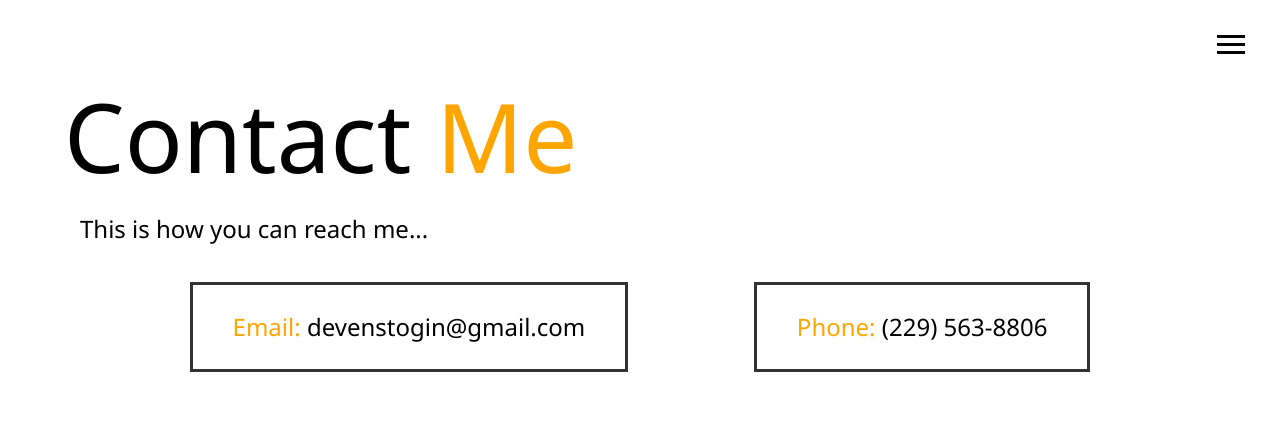
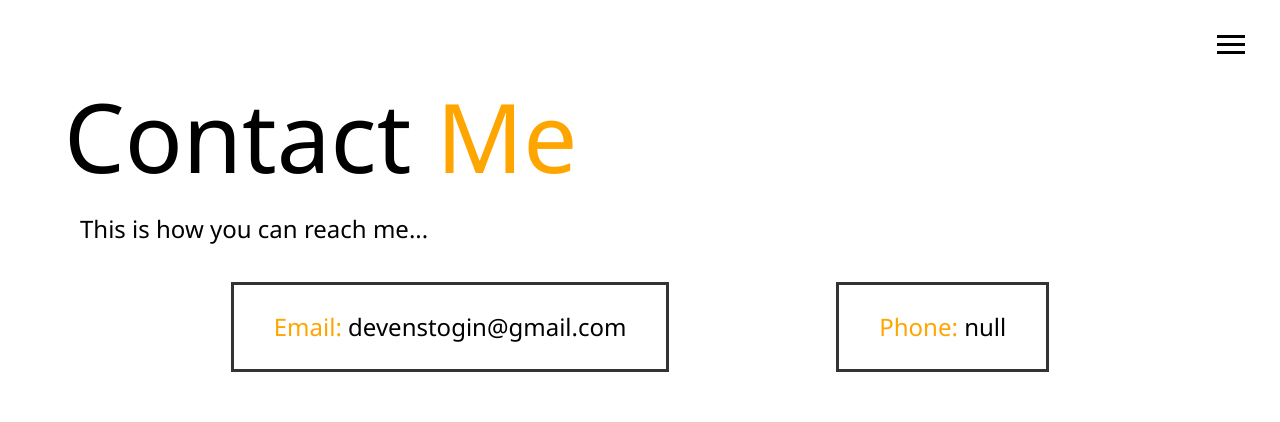
Before and after one commit to AgentAngelic/agentangelic.github.io, a plain HTML site: page pages/contact.html in a window 1280 px wide. Shown: the top 422 px of the page. Drawn offline with Linux system fonts and the light colour scheme.

Commit message:
Update contact.html

```diff
--- a/pages/contact.html
+++ b/pages/contact.html
@@ -65,7 +65,7 @@
         </div>
         <div>
           <span class="text-secondary">Phone:</span>
-          (229) 563-8806
+          null
         </div>
       </div>
       <div class="icons">
```
